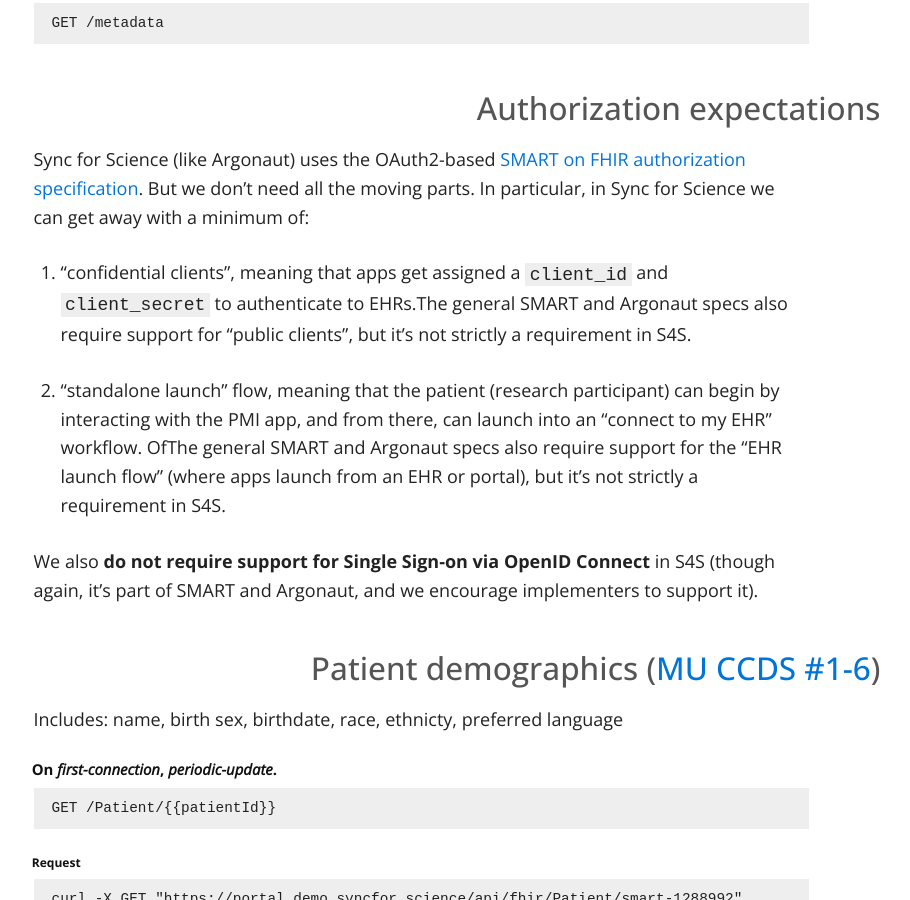
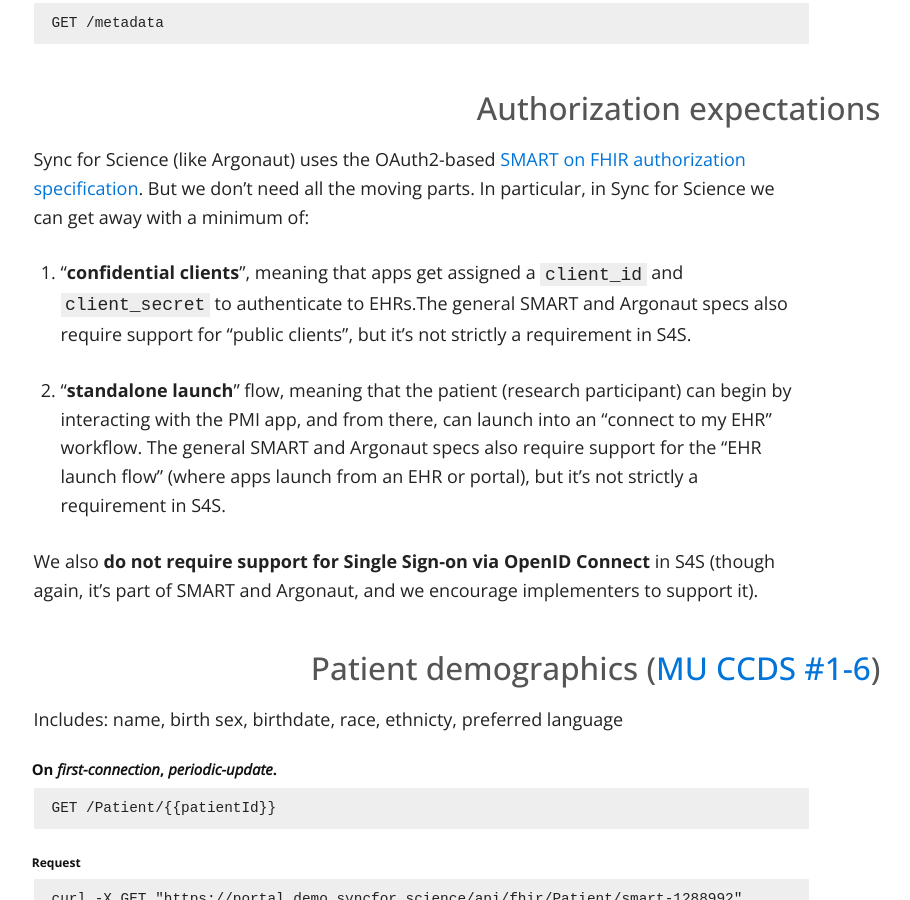
Before and after one commit to sync-for-science/sync-for-science.github.io, a Jekyll site: the page built from api-calls/index.md, in a window 1280 px wide and 900 px high, scrolled down 1135 px. Shown: the whole window, without its empty margins (219-1129 px from the left). Built offline with Jekyll 4.4.1, drawn with Linux system fonts in a browser that asks for light colours; nearby versions of some CDN libraries.

Commit message:
Update index.md

```diff
--- a/api-calls/index.md
+++ b/api-calls/index.md
@@ -34,9 +34,9 @@
 
 Sync for Science (like Argonaut) uses the OAuth2-based [SMART on FHIR authorization specification](http://docs.smarthealthit.org/authorization). But we don't need all the moving parts. In particular, in Sync for Science we can get away with a minimum of:
 
-1. "confidential clients", meaning that apps get assigned a `client_id` and `client_secret` to authenticate to EHRs.The general SMART and Argonaut specs also require support for "public clients", but it's not strictly a requirement in S4S.
-
-2.  "standalone launch" flow, meaning that the patient (research participant) can begin by interacting with the PMI app, and from there, can launch into an "connect to my EHR" workflow. OfThe general SMART and Argonaut specs also require support for the "EHR launch flow" (where apps launch from an EHR or portal), but it's not strictly a requirement in S4S.
+1. "**confidential clients**", meaning that apps get assigned a `client_id` and `client_secret` to authenticate to EHRs.The general SMART and Argonaut specs also require support for "public clients", but it's not strictly a requirement in S4S.
+
+2.  "**standalone launch**" flow, meaning that the patient (research participant) can begin by interacting with the PMI app, and from there, can launch into an "connect to my EHR" workflow. The general SMART and Argonaut specs also require support for the "EHR launch flow" (where apps launch from an EHR or portal), but it's not strictly a requirement in S4S.
 
 We also **do not require support for Single Sign-on via OpenID Connect** in S4S (though again, it's part of SMART and Argonaut, and we encourage implementers to support it).
 
```
